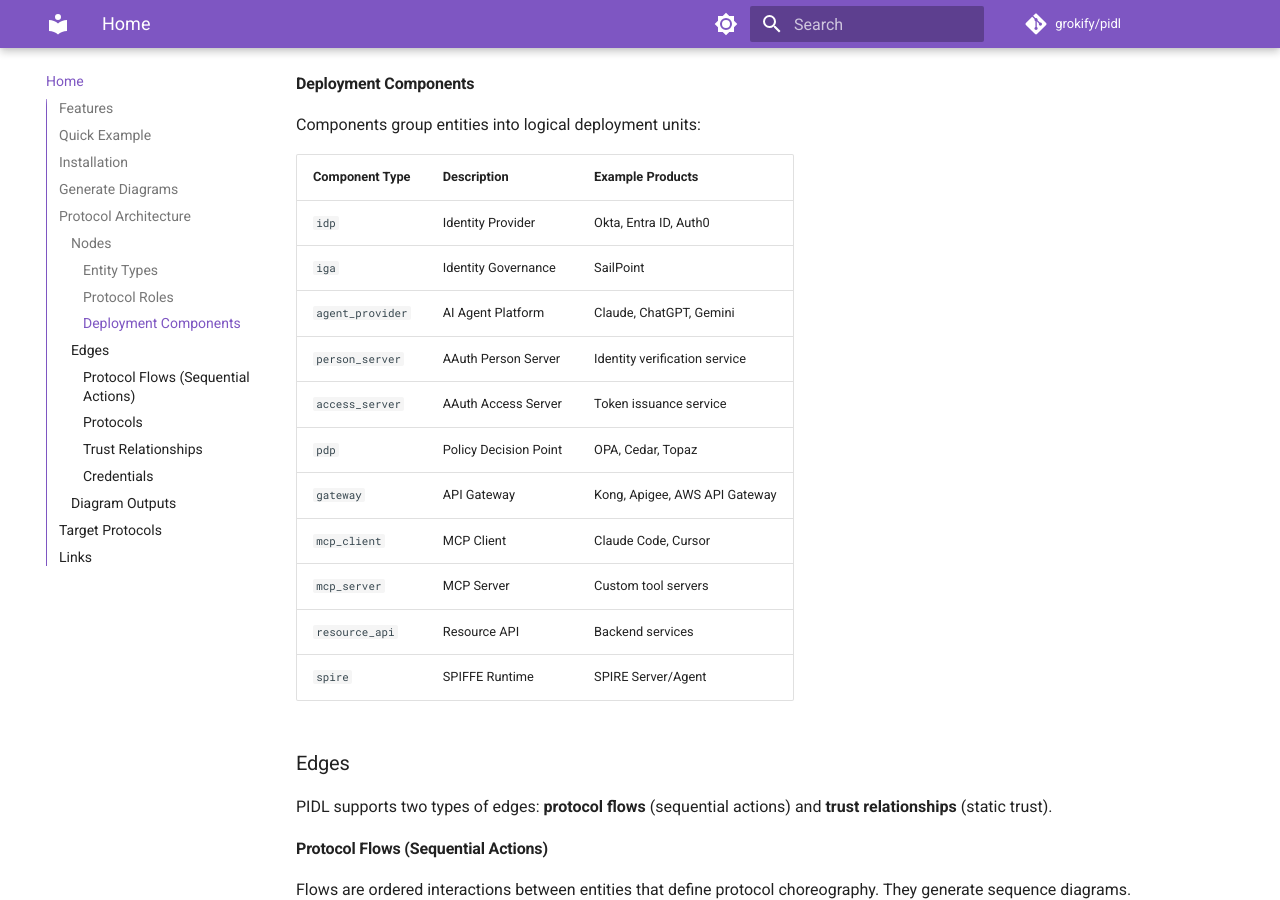
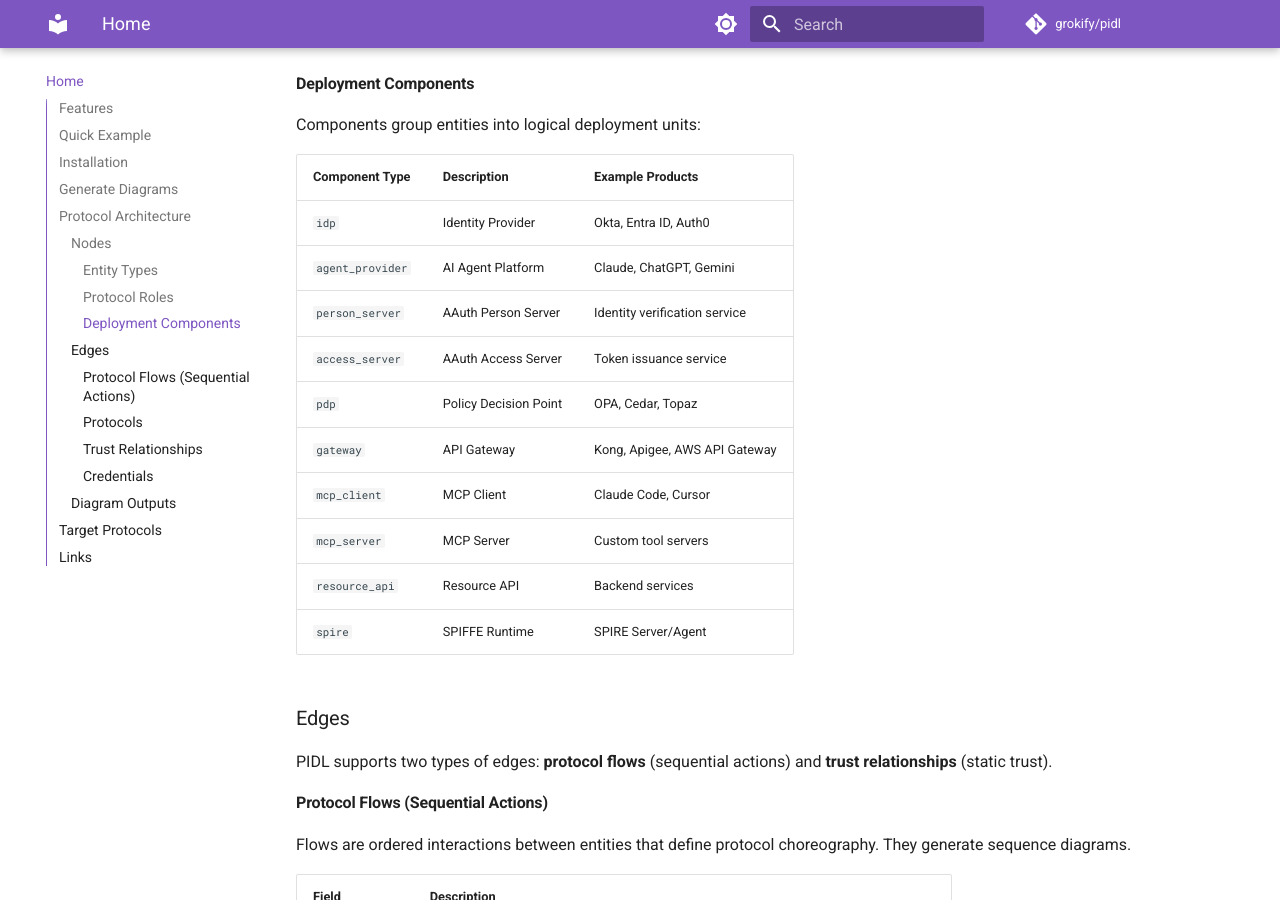
Before and after one commit to grokify/pidl, an MkDocs documentation site: the page built from docs/index.md, in a window 1280 px wide and 900 px high, scrolled down 3719 px. Built offline with MkDocs 1.6.1 and Material for MkDocs 9.7.7, drawn with Linux system fonts in a browser that asks for light colours; comment, search, counter and statistics services are not loaded.

Commit message:
docs: update app listings

```diff
--- a/docs/index.md
+++ b/docs/index.md
@@ -134,7 +134,6 @@
 | Component Type | Description | Example Products |
 |----------------|-------------|------------------|
 | `idp` | Identity Provider | Okta, Entra ID, Auth0 |
-| `iga` | Identity Governance | SailPoint |
 | `agent_provider` | AI Agent Platform | Claude, ChatGPT, Gemini |
 | `person_server` | AAuth Person Server | Identity verification service |
 | `access_server` | AAuth Access Server | Token issuance service |
```
Also changed, not shown: README.md (+0 -1 lines).
